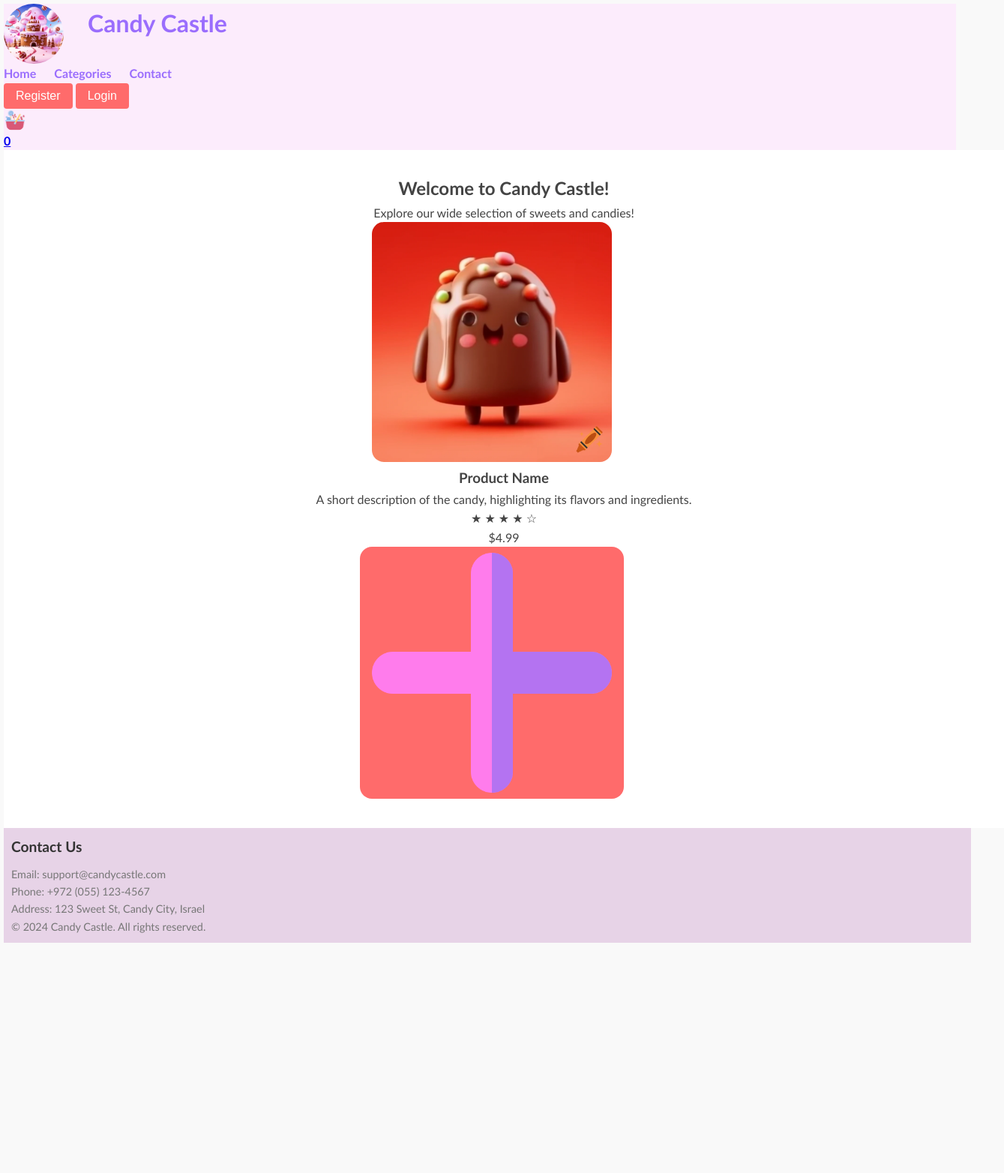
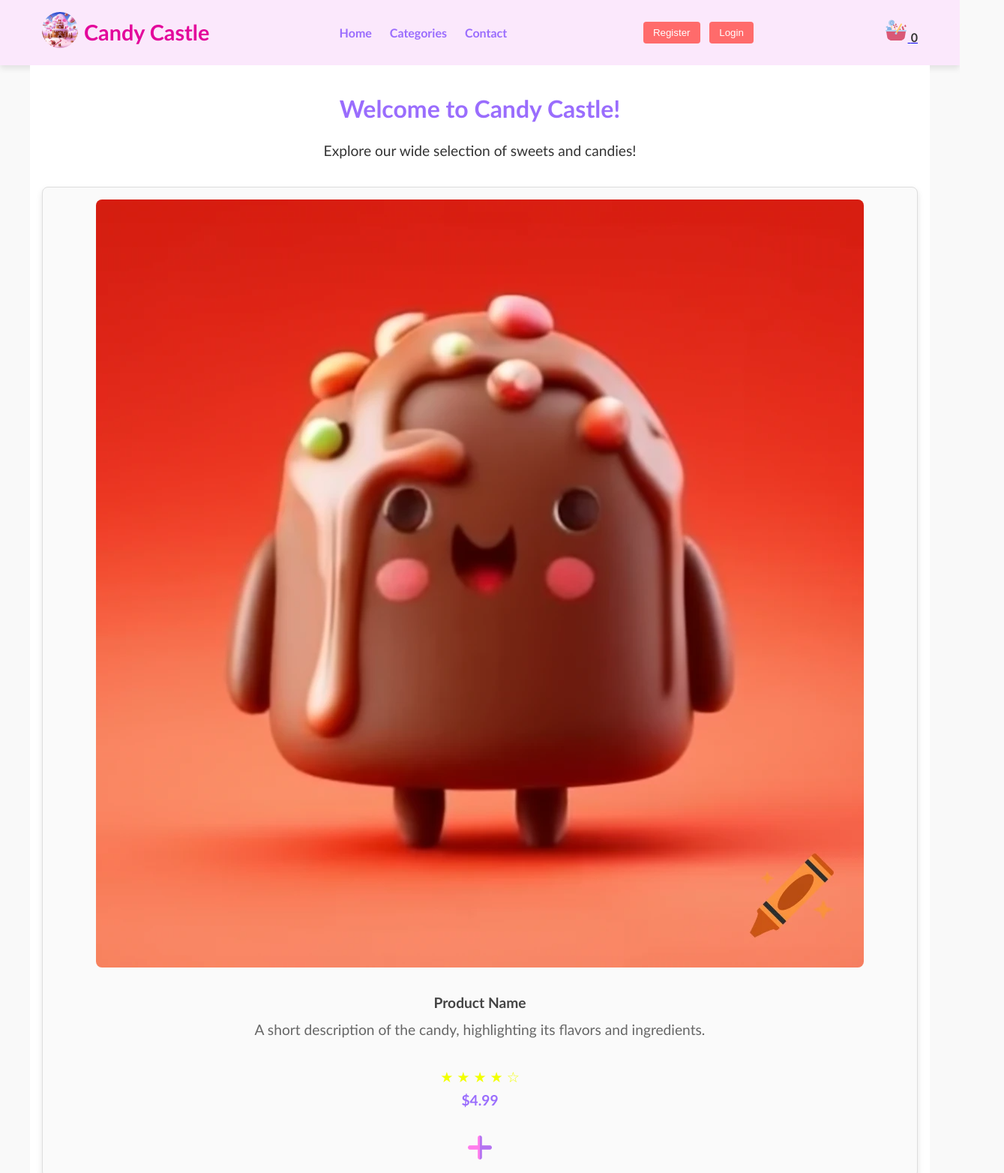
Before and after one commit to VictorySolo/candy-castle, a website: page frontend/index.html in a window 1280 px wide. Shown: the top 1564 px of the page at 75% size, 1339 px wide, since content can reach past the window. Before the commit the page ends 1262 px from the top, so only its background shows below. Drawn offline with Linux system fonts and the light colour scheme.

Commit message:
updated styles for app

```diff
--- a/frontend/style.css
+++ b/frontend/style.css
@@ -1,117 +1,61 @@
 * {
     margin: 0;
     padding: 0;
-
+    box-sizing: border-box;
 }
 
-img {
-    max-width: 100%;          /* Ensures images don't exceed their container width */
-    height: auto;             /* Maintains aspect ratio */
-    display: block;           /* Removes bottom space under images */
-}
-#logo {
-    display:flex;
-}
-#logo img {
-    max-width: 5rem;         /* Sets a maximum width for the logo */
-    margin-right: 2rem;
-    border-radius: 3rem;           /* Adds some space around the logo */
-    cursor: pointer;          /* Changes cursor to pointer on hover */
+/* General body settings */
+body {
+    font-family: 'Trebuchet MS', sans-serif;
+    color: #333;
+    background-color: #f9f9f9;
+    line-height: 1.6;
 }
 
-#cart{
-    display: inline-flex;                  /* Use flexbox for alignment */
-    align-items: center;            /* Center items vertically */
-}
-#cart img {
-    width: 30px;         /* Sets a maximum width for the logo */
-    border-radius: 3rem;           /* Adds some space around the logo */
-    cursor: pointer;          /* Changes cursor to pointer on hover */
-}
-#cart-count {
-    font-size: 16px;                /* Font size for cart count */
-    font-weight: bold;              /* Bold text for emphasis */
-}
-#name {
-    color: rgb(238, 1, 159);
-    font-size: 1.5rem;
+/* Header */
+header {
+    background-color: #fbe8fc;
+    color: white;
+    padding: 1rem 0;
+    box-shadow: 0px 4px 8px rgba(0, 0, 0, 0.1);
 }
 
-#contacts{
-  color:#6666;
-}
-/* General settings for all text */
-body {
-    font-family: 'Trebuchet MS', 'Lucida Sans Unicode', 'Lucida Grande', 'Lucida Sans', Arial, sans-serif; /* Sets a modern, sans-serif font */
-    color: #333;                               /* Dark gray for readability */
-    line-height: 1.6;                          /* Improves readability */
-    margin: 0 ;
-    padding: 5px;
-    background-color: #f9f9f9;                 /* Light background to contrast text */
+.header-container {
+    display: flex;
+    justify-content: space-between;
+    align-items: center;
+    max-width: 1200px;
+    margin: 0 auto;
+    padding: 0 1rem;
 }
 
-/* Header and Navigation*/
-header{
-    background-color: rgb(252, 236, 252);         /* Dark background for contrast */
-    color: white;                    /* White text for readability */
-    width: 100%;
-    position: relative;
-    bottom: 0;
+/* Logo */
+#logo {
+    display: flex;
+    align-items: center;
 }
 
-main{
-    background-color: white;         /* Dark background for contrast */
-    color: #444;                    /* White text for readability */
-    width: 100%;
-    position: relative;
-    bottom: 0;
-    padding: 2rem;
-}
-
-#main-content{
-    display: flexbox;
-    justify-content: center;
-    text-align: center;
-}
-#main-content h1{
-    justify-content: space-between;
-}
-#main-content img{
-    display: inline-block;
-    justify-content: center;
-    max-width: 20rem;         /* Sets a maximum width for the logo */
-    margin-right: 2rem;
-    border-radius: 1rem;           /* Adds some space around the logo */
-    cursor: pointer;          /* Changes cursor to pointer on hover */
-}
-#add-to-cart-icon{
-    width: 2rem;
-    height: 2rem;         /* Sets a maximum width for the logo */
-    margin: 2rem;
-    border-radius: 3rem;           /* Adds some space around the logo */
+#logo img {
+    max-width: 3rem;
+    margin-right: 0.5rem;
+    border-radius: 50%;
     cursor: pointer;
 }
 
-#header {
-    display: flex;                  /* Use flexbox for horizontal alignment */
-    justify-content: space-between; /* Space out items evenly */
-    align-items: center;            /* Center items vertically */
-    padding: 5px;
-    width:auto;
+.site-name {
+    font-size: 1.8rem;
+    color: #e3069b;
 }
 
-header h1 {
-    font-size: 2em;
-    color: #9a6dfd;                            /* Candy-inspired color */
-}
-
+/* Navigation menu */
 #navigation ul {
     list-style-type: none;
+    display: flex;
+    gap: 1.5rem;
 }
 
 #navigation ul li {
     display: inline;
-    margin-right: 20px;
 }
 
 #navigation a {
@@ -122,85 +66,179 @@ header h1 {
 }
 
 #navigation a:hover {
-    color: darkmagenta;                            /* Darker shade on hover */
+    color: darkmagenta;
 }
 
-/* Product Name and Description */
-#product-name {
-    font-size: 1.5em;
-    font-weight: bold;
-    color: #444;                               /* Darker gray for product titles */
-    margin-top: 0.5em;
-}
-
-#product-description {
-    font-size: 1em;
-    color: #666;                               /* Medium gray for descriptions */
-    margin-top: 0.3em;
-    margin-bottom: 1em;
-}
-
-/* Rating and Price */
-#product-rating span {
-    color: #f2ff00;                            /* Star color */
-    font-size: 1.5em;
-}
-
-#product-price {
-    font-size: 1.2em;
-    color: #9a6dfd;
-    font-weight: bold;
-}
-
-/* Footer */
-
-footer {
-    background-color: rgb(231, 211, 231);         /* Dark background for contrast */
-    color: #fff;                    /* White text for readability */
-    padding: 10px;                  /* Padding for space inside the footer */
-    width: 100%;                    /* Full width */
-    position: relative;             /* Positions footer relative to the body */
-    bottom: 0;                      /* Sticks the footer to the bottom */
-}
-
-#footer {
-    display: flex;                  /* Use flexbox for horizontal alignment */
-    justify-content: space-between; /* Space out items evenly */
-    align-items: center;            /* Center items vertically */
-}
-
-#footer-contact {
-    flex: 1;                        /* Allow this section to take available space */
-}
-
-#footer-copyright {
-    text-align: center;             /* Right-align copyright text */
-    margin-left: 20px;             /* Add some space from the left */
-}
-
-footer h3 {
-    font-size: 1.2em;
-    color: #333;
-    margin-bottom: 0.5em;
-}
-
-footer p {
-    font-size: 0.9em;
-    color: #777;                               /* Light gray for footer */
-}
-
-/* Buttons and Icons */
-button, .add-to-cart-icon {
-    font-size: 1em;
+/* Authorization buttons */
+.auth-buttons button {
+    background-color: #ff6b6b;
     color: #fff;
-    background-color: #ff6b6b;
     border: none;
     padding: 0.5em 1em;
+    margin-left: 0.5rem;
     border-radius: 4px;
     cursor: pointer;
     transition: background-color 0.3s ease;
 }
 
-button:hover, .add-to-cart-icon:hover {
-    background-color: #b097fa;                 /* Darker shade on hover */
+.auth-buttons button:hover {
+    background-color: #e3069b;
 }
+
+/* Shopping Cart */
+#cart {
+    display: flex;
+    align-items: center;
+    gap: 0.5rem;
+}
+
+#cart img {
+    width: 2rem;
+    border-radius: 50%;
+    cursor: pointer;
+}
+
+#cart-count {
+    font-size: 1rem;
+    font-weight: bold;
+    color: #333;
+}
+
+/* Main Content */
+main {
+    padding: 2rem 1rem;
+    background-color: white;
+    text-align: center;
+    max-width: 1200px;
+    margin: 0 auto;
+}
+
+#main-content h1 {
+    font-size: 2rem;
+    margin-bottom: 1rem;
+    color: #9a6dfd;
+}
+
+#main-content p {
+    font-size: 1.2rem;
+    margin-bottom: 2rem;
+}
+
+/* Product Grid */
+.product-grid {
+    display: grid;
+    grid-template-columns: repeat(auto-fit, minmax(200px, 1fr));
+    gap: 1.5rem;
+}
+
+/* Product Card */
+.product-card {
+    border: 1px solid #ddd;
+    border-radius: 0.5rem;
+    padding: 1rem;
+    background-color: #fafafa;
+    text-align: center;
+    box-shadow: 0px 4px 8px rgba(0, 0, 0, 0.1);
+}
+
+.product-img {
+    max-width: 100%;
+    height: auto;
+    border-radius: 0.5rem;
+    margin-bottom: 1rem;
+    cursor: pointer;
+}
+
+.product-name {
+    font-size: 1.2rem;
+    font-weight: bold;
+    color: #444;
+    margin-top: 0.5em;
+}
+
+.product-description {
+    font-size: 1rem;
+    color: #666;
+    margin-top: 0.3em;
+    margin-bottom: 1em;
+}
+
+/* Rating */
+.product-rating {
+    color: #f2ff00;
+    font-size: 1.2rem;
+}
+
+/* Price */
+.product-price {
+    font-size: 1.2rem;
+    color: #9a6dfd;
+    font-weight: bold;
+    margin-bottom: 1rem;
+}
+
+/* Add to Cart Icon */
+.add-to-cart-icon {
+    width: 2rem;
+    height: 2rem;
+    border-radius: 50%;
+    cursor: pointer;
+}
+
+/* Footer */
+footer {
+    background-color: #f1e1f6;
+    color: #333;
+    padding: 2rem 1rem;
+    text-align: center;
+}
+
+.footer-container {
+    display: flex;
+    justify-content: space-between;
+    flex-wrap: wrap;
+    gap: 1rem;
+    max-width: 1200px;
+    margin: 0 auto;
+    padding: 0 1rem;
+}
+
+.footer-contact h3 {
+    font-size: 1.2rem;
+    margin-bottom: 0.5rem;
+}
+
+.footer-contact p {
+    font-size: 0.9rem;
+    color: #777;
+    margin-bottom: 0.3rem;
+}
+
+.footer-contact p:last-child {
+    margin-bottom: 0;
+}
+
+/* Copyright */
+.footer-copyright {
+    font-size: 0.8rem;
+    color: #777;
+    margin-top: 1rem;
+}
+
+/* Responsive styling */
+@media (max-width: 768px) {
+    .header-container,
+    .footer-container {
+        flex-direction: column;
+        align-items: center;
+        text-align: center;
+    }
+
+    #navigation ul {
+        flex-direction: column;
+    }
+
+    .auth-buttons button {
+        margin: 0.5rem 0;
+    }
+}
```
